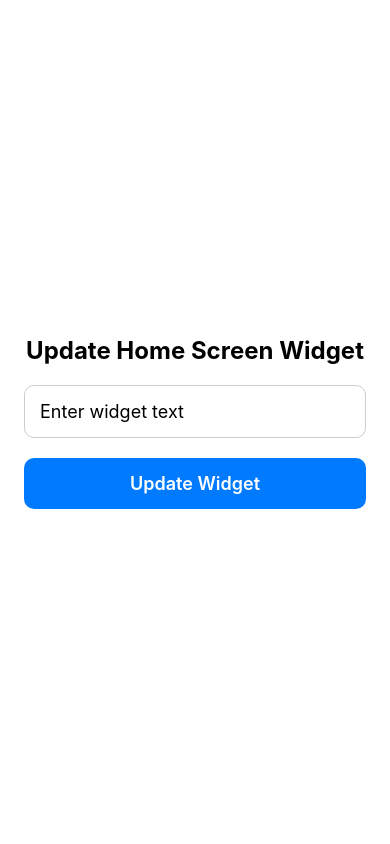
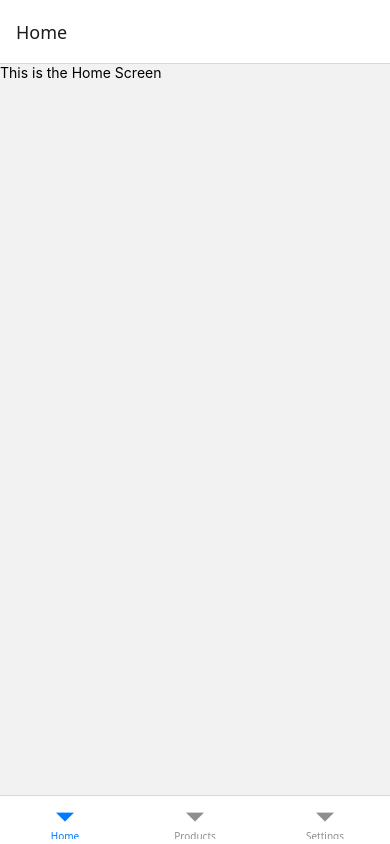
Before and after one commit to Ws-Amrinder/sampleNativeModules, a React Native app: screen /Home in a window 390 px wide. Built offline with nearby package versions, Linux system fonts and the light colour scheme.

Commit message:
deep links universal links and app links done

```diff
--- a/App.tsx
+++ b/App.tsx
@@ -5,20 +5,13 @@
  * @format
  */
 
-import { NewAppScreen } from '@react-native/new-app-screen';
-import { StatusBar, StyleSheet, useColorScheme, View } from 'react-native';
-import {
-  SafeAreaProvider,
-  useSafeAreaInsets,
-} from 'react-native-safe-area-context';
-import HomeScreen from './src/Widgets';
+import { SafeAreaProvider } from 'react-native-safe-area-context';
+import Navigation from './src';
 
 function App() {
-  const isDarkMode = useColorScheme() === 'dark';
-
   return (
     <SafeAreaProvider>
-      <HomeScreen />
+      <Navigation />
     </SafeAreaProvider>
   );
 }
--- a/index.js
+++ b/index.js
@@ -2,6 +2,7 @@
  * @format
  */
 
+import 'react-native-gesture-handler';
 import { AppRegistry } from 'react-native';
 import App from './App';
 import { name as appName } from './app.json';
--- /dev/null
+++ b/src/Home.tsx
@@ -0,0 +1,16 @@
+import React from 'react';
+import HomeScreen from './screens/HomeScreen';
+import { createStackNavigator } from '@react-navigation/stack';
+import NotFound from './screens/NotFound';
+
+const Stack = createStackNavigator();
+const Home = () => {
+  return (
+    <Stack.Navigator>
+      <Stack.Screen name="Home" component={HomeScreen} />
+      <Stack.Screen name="NotFound" component={NotFound} />
+    </Stack.Navigator>
+  );
+};
+
+export default Home;
--- /dev/null
+++ b/src/Products.tsx
@@ -0,0 +1,17 @@
+import React from 'react';
+import { createStackNavigator } from '@react-navigation/stack';
+import ProductScreen from './screens/ProductScreen';
+import NotFound from './screens/NotFound';
+
+const Stack = createStackNavigator();
+const Products = () => {
+  return (
+    <Stack.Navigator screenOptions={{ headerBackTitle: 'Back' }}>
+      <Stack.Screen name="Products" component={ProductScreen} />
+      <Stack.Screen name="NotFound" component={NotFound} />
+      <Stack.Screen name="Product" component={ProductDisplayScreen} />
+    </Stack.Navigator>
+  );
+};
+
+export default Products;
--- /dev/null
+++ b/src/Settings.tsx
@@ -0,0 +1,16 @@
+import React from 'react';
+import { createStackNavigator } from '@react-navigation/stack';
+import SettingsScreen from './screens/SettingsScreen';
+import NotFound from './screens/NotFound';
+
+const Stack = createStackNavigator();
+const Settings = () => {
+  return (
+    <Stack.Navigator>
+      <Stack.Screen name="Settings" component={SettingsScreen} />
+      <Stack.Screen name="NotFound" component={NotFound} />
+    </Stack.Navigator>
+  );
+};
+
+export default Settings;
--- /dev/null
+++ b/src/index.tsx
@@ -0,0 +1,42 @@
+import { NavigationContainer } from '@react-navigation/native';
+import { createBottomTabNavigator } from '@react-navigation/bottom-tabs';
+import { enableScreens } from 'react-native-screens';
+import React from 'react';
+import Home from './Home';
+import Products from './Products';
+import Settings from './Settings';
+
+// for bett
+enableScreens();
+
+const Tab = createBottomTabNavigator();
+
+const Navigation = () => {
+  const linking = {
+    prefixes: [
+      'sampleNativeModules://',
+      //   'https://sampleNativeModules.com', // sample URL
+      'https://anne-untippled-dispiritedly.ngrok-free.dev', // ngrok url - in actual implementation, this will be the URL of the app eg. https://sunshineclub.com
+    ],
+    config: {
+      screens: {
+        Home: 'home',
+        Products: 'products/:id',
+        Settings: 'settings',
+        NotFound: '*',
+      },
+    },
+  };
+
+  return (
+    <NavigationContainer linking={linking}>
+      <Tab.Navigator screenOptions={{ headerShown: false }}>
+        <Tab.Screen name="Home" component={Home} />
+        <Tab.Screen name="Products" component={Products} />
+        <Tab.Screen name="Settings" component={Settings} />
+      </Tab.Navigator>
+    </NavigationContainer>
+  );
+};
+
+export default Navigation;
--- /dev/null
+++ b/src/screens/HomeScreen.tsx
@@ -0,0 +1,12 @@
+import React from 'react'
+import { Text, View } from 'react-native'
+
+const HomeScreen = () => {
+  return (
+    <View>
+      <Text>This is the Home Screen</Text>
+    </View>
+  )
+}
+
+export default HomeScreen
--- /dev/null
+++ b/src/screens/NotFound.tsx
@@ -0,0 +1,11 @@
+import { View, Text } from 'react-native';
+
+const NotFound = () => {
+  return (
+    <View>
+      <Text>Oops... this page is not found!</Text>
+    </View>
+  );
+};
+
+export default NotFound;
--- /dev/null
+++ b/src/screens/ProductScreen.tsx
@@ -0,0 +1,36 @@
+import { useRoute } from '@react-navigation/native';
+import React from 'react';
+import { View, Text } from 'react-native';
+import NotFound from './NotFound';
+
+const data = [
+  { id: 1, name: 'Product 1' },
+  { id: 2, name: 'Product 2' },
+  { id: 3, name: 'Product 3' },
+  { id: 4, name: 'Product 4' },
+  { id: 5, name: 'Product 5' },
+  { id: 6, name: 'Product 6' },
+  { id: 7, name: 'Product 7' },
+  { id: 8, name: 'Product 8' },
+  { id: 9, name: 'Product 9' },
+  { id: 10, name: 'Product 10' },
+];
+
+const ProductScreen = () => {
+  // product name
+  const route = useRoute();
+  const { id } = (route.params as { id: number }) ?? { id: 1 };
+  const productName = data.find(d => d.id === Number(id))?.name;
+  if (!productName) {
+    return <NotFound />;
+  }
+
+  return (
+    <View>
+      <Text>This is the Product Screen</Text>
+      <Text>{productName} - product</Text>
+    </View>
+  );
+};
+
+export default ProductScreen;
--- /dev/null
+++ b/src/screens/SettingsScreen.tsx
@@ -0,0 +1,11 @@
+import { Text, View } from 'react-native';
+
+const SettingsScreen = () => {
+  return (
+    <View>
+        <Text>This is the Settings Screen</Text>
+    </View>
+  );
+};
+
+export default SettingsScreen;
```
Also changed, not shown: package.json (+6 -1 lines), 10 other files (tests, documents, lock files or other folders).
